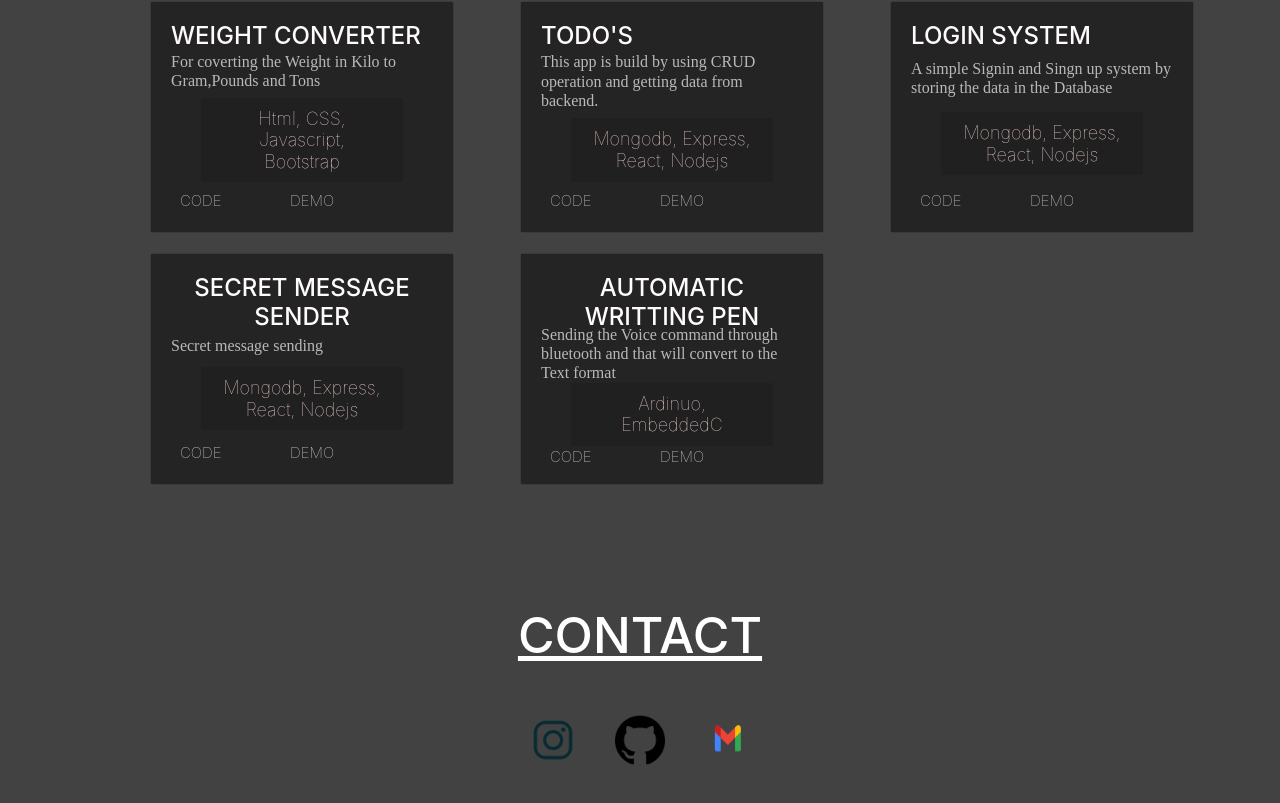
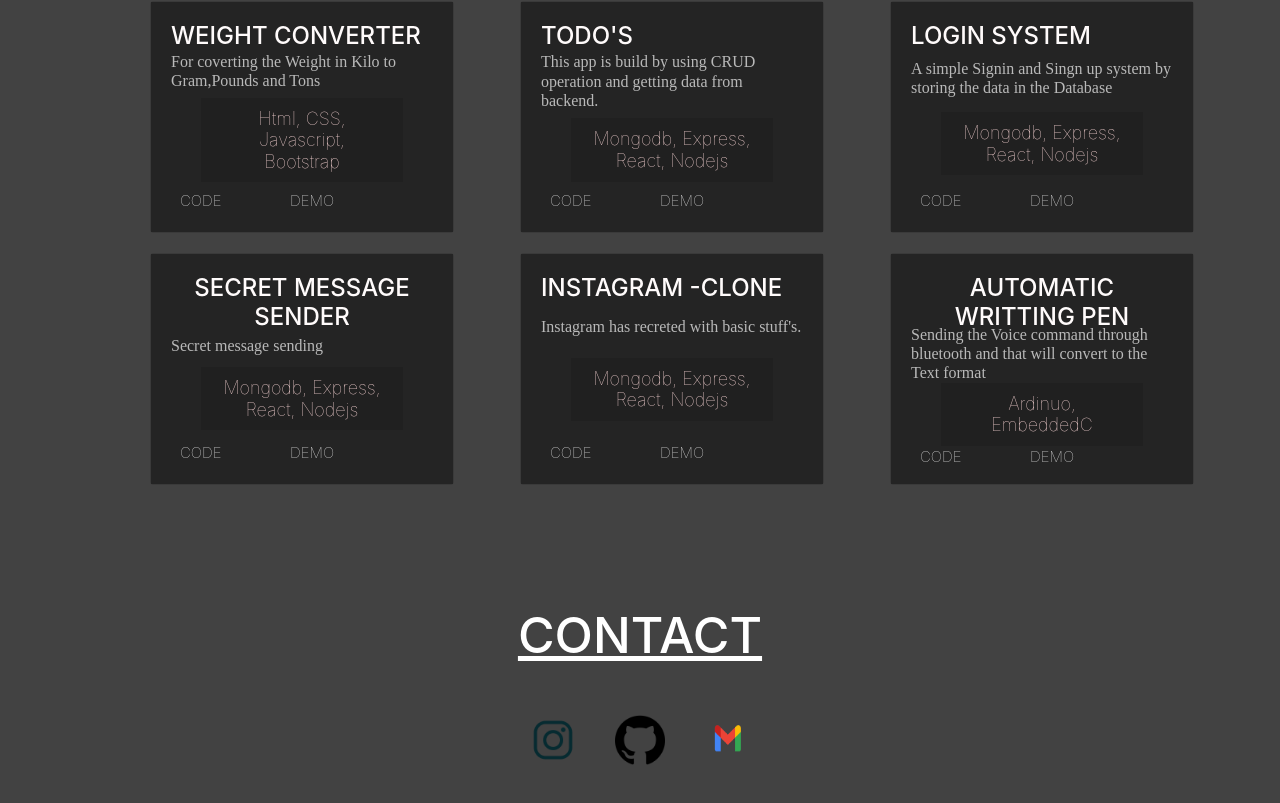
Before and after one commit to Vijayanandr2000/Portfolio-react, a React (Create React App) app: page / in a window 1280 px wide. Shown: the part 3768-4571 px from the top of the page. Built offline with nearby package versions, Linux system fonts and the light colour scheme; a web font is replaced by a local one.

Commit message:
modified

```diff
--- a/src/components/Data/project.js
+++ b/src/components/Data/project.js
@@ -170,6 +170,15 @@ export default [
   },
   {
     id: 16,
+    title: "Instagram -Clone",
+    des: "Instagram has recreted with basic stuff's.",
+    tech: "Mongodb, Express, React, Nodejs",
+    cat: "fs",
+    code: "CODE",
+    demo: "DEMO",
+  },
+  {
+    id: 16,
     title: "Automatic Writting Pen",
     tech: "Ardinuo, EmbeddedC",
 
```
